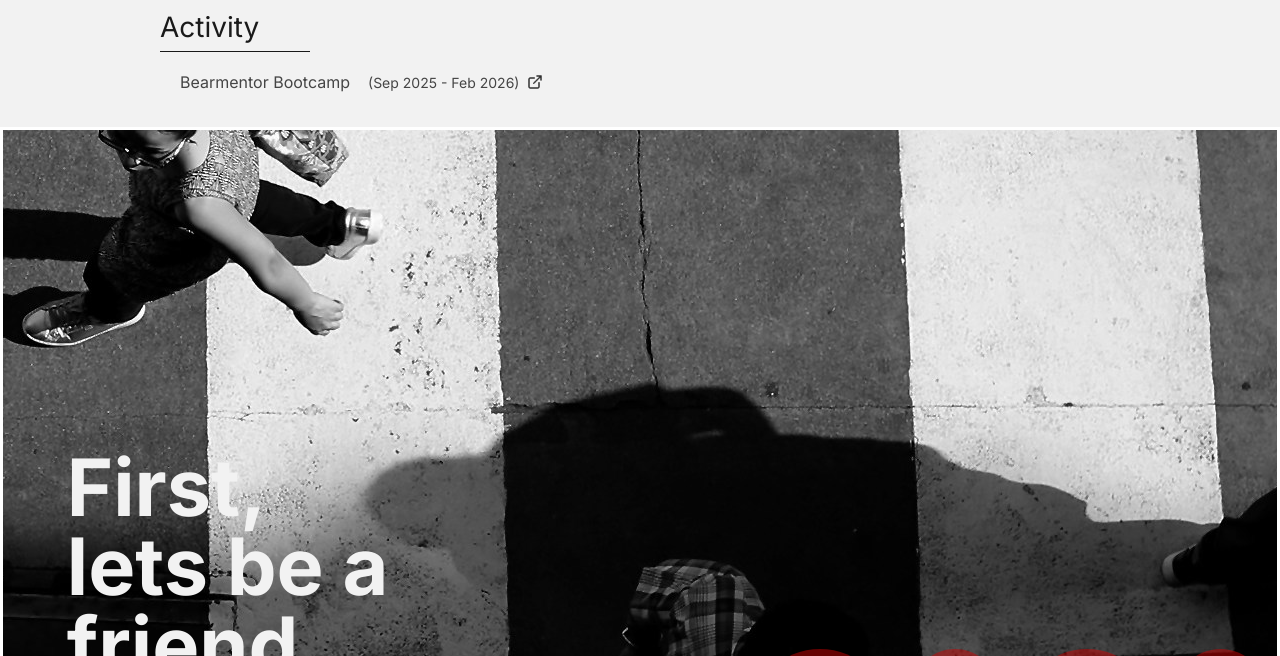
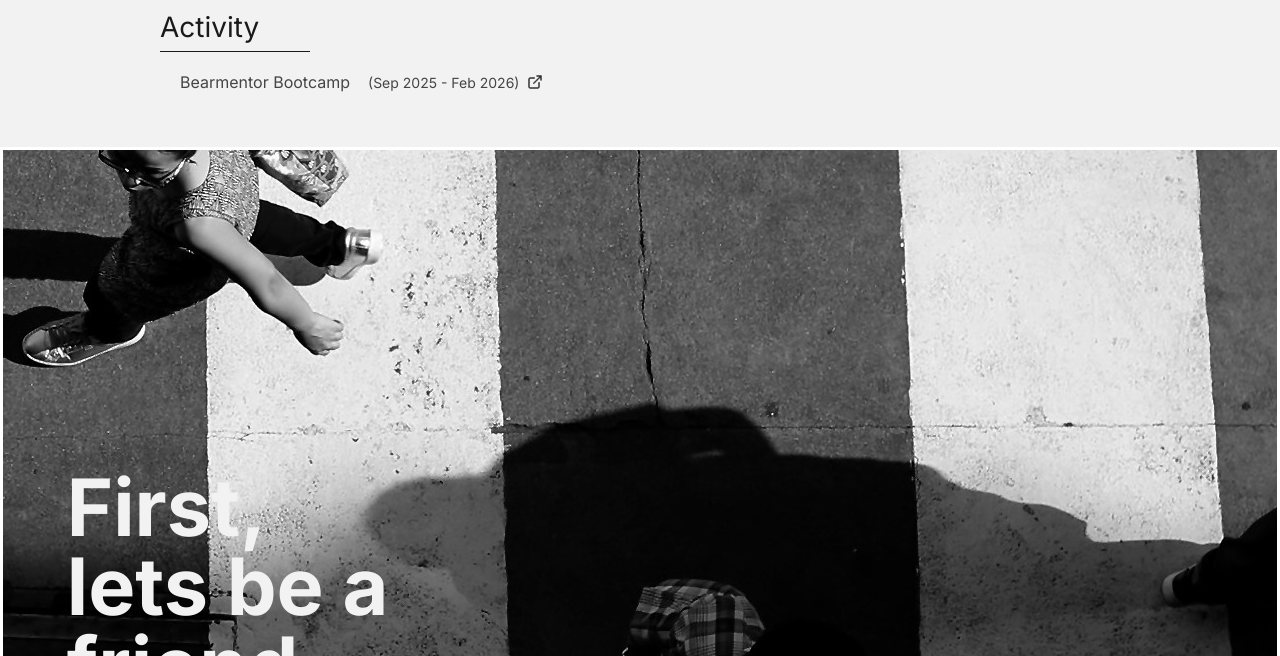
Before and after one commit to burhanudinrabbani666/brabbani.com, a plain HTML site: page index.html in a window 1280 px wide. Shown: the part 2430-3086 px from the top of the page. Drawn offline with Linux system fonts and the light colour scheme.

Commit message:
edit footer margin

```diff
--- a/style/index.css
+++ b/style/index.css
@@ -400,56 +400,13 @@ h1 {
   height: 16px;
 }
 
-/* footer */
-
-/* .contact {
-  border: 1px solid black;
-  display: flex;
-  margin-top: 48px;
-  height: 757px;
-}
-.closing-hero {
-  border: 1px solid rgb(255, 255, 255);
-  width: 80%;
-  margin-top: 10%;
-}
-.footer-hero {
-  width: 30%;
-  border: 1px solid white;
-  font-weight: bold;
-  color: #f2f2f2;
-}
-.youcan {
-  margin-top: 16px;
-  width: 40%;
-  margin-bottom: 24px;
-}
-.social-media {
-  border: 1px solid rgb(255, 255, 255);
-  display: flex;
-  margin-top: 50%;
-  margin-bottom: 10%;
-  gap: 10px;
-}
-.contact-box {
-  background-color: #ca0404;
-  margin: 5px;
-  padding: 20px;
-  border: 1px solid;
-}
-.footer-image {
-  background-image: url(../images/footer.jpg);
-  width: 100%;
-  height: 757px;
-  background-size: cover;
-  display: flex;
-} */
-
+/*  */
 .footer {
   background-image: url(../images/footerhd.jpg);
   height: 850px;
   background-repeat: no-repeat;
   background-position: -1300px -800px;
+  margin-top: 20px;
 }
 .footer-main-content {
   border: 3px solid white;
```
Also changed, not shown: index.html (+0 -58 lines).
